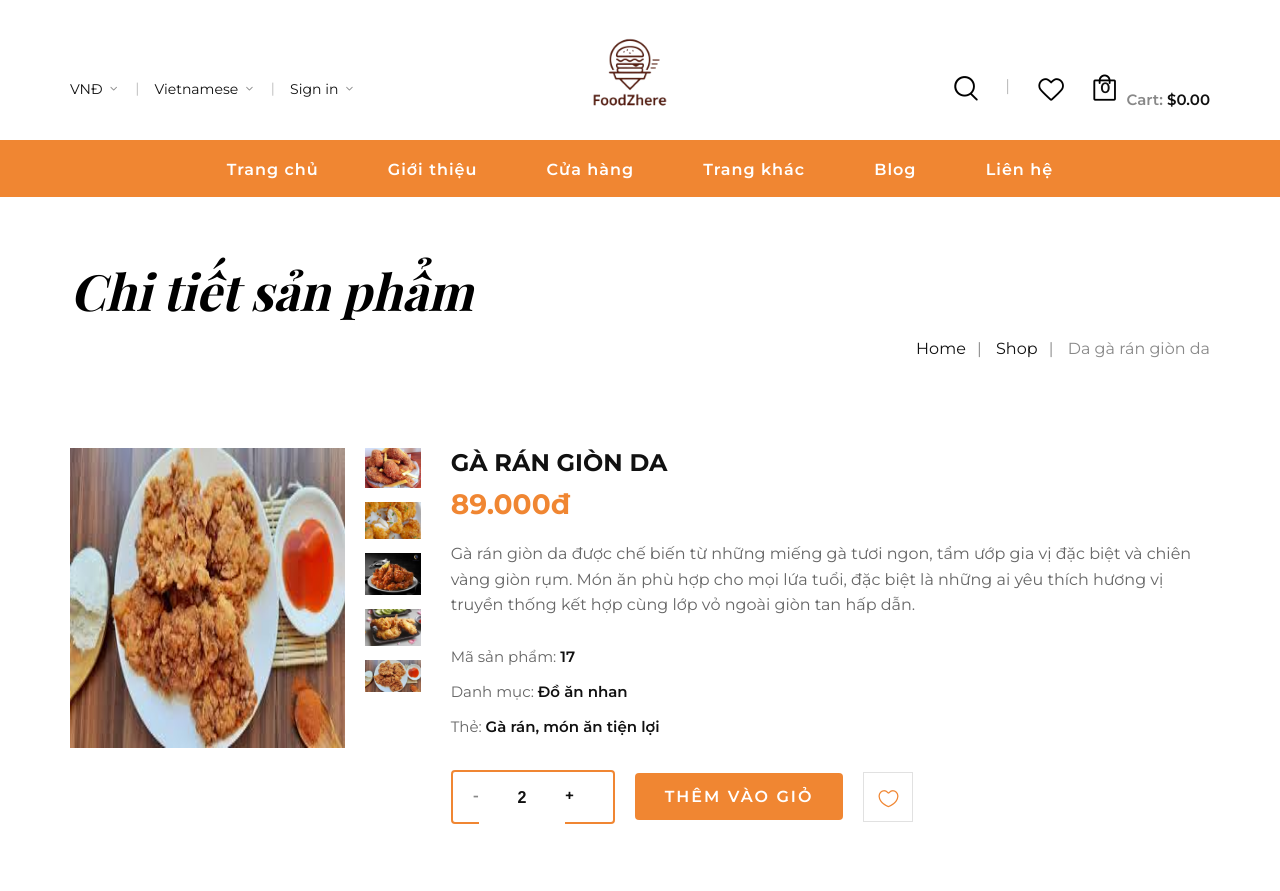
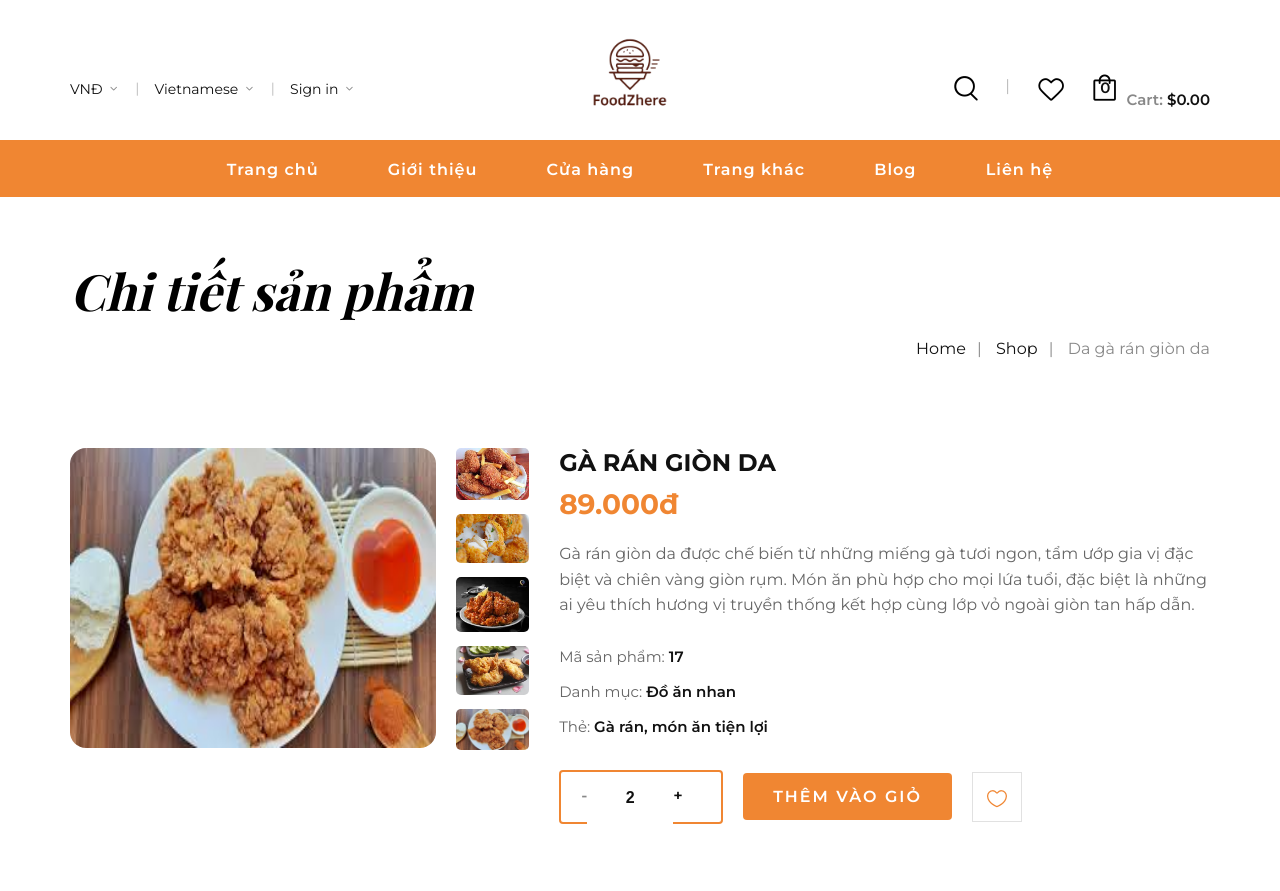
Before and after one commit to nguyendinhgiabao/FoodZhere, a plain HTML site: page shop-details.html in a window 1280 px wide. Shown: the top 891 px of the page. Drawn offline with nearby package versions, Linux system fonts and the light colour scheme.

Commit message:
update css

```diff
--- a/css/shop-details.css
+++ b/css/shop-details.css
@@ -5,6 +5,9 @@
   padding-top: 90px;
   padding-bottom: 0;
 }
+.big_img {
+  border-radius: 16px;
+}
 
 .product__details__big__img {
   width: calc(84% - 20px);
@@ -27,6 +30,7 @@
 }
 .product__details__thumb .pt__item img {
   min-width: 100%;
+  border-radius: 5px;
 }
 
 .product__details__text .product__label {
@@ -184,7 +188,7 @@
   margin-right: 20px;
 
   img {
-    width: 550px;
+    width: 1000px;
     height: 300px;
   }
 }
```
